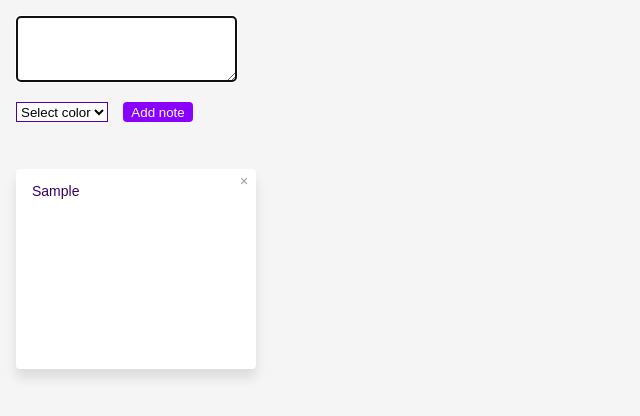
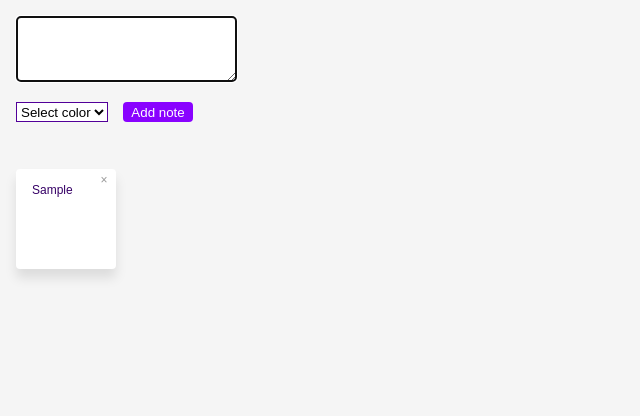
Before and after one commit to biiit/notes-keeper, a website: page src/frontend/index.html in a window 1280 px wide. Both pictures are taken after typing "Sample" into the empty fields and a click on the button "Add note". Shown: the whole page, without its empty margins (0-640 px from the left). Drawn offline with Linux system fonts and the light colour scheme.

Commit message:
adjusted styling

```diff
--- a/src/frontend/index.html
+++ b/src/frontend/index.html
@@ -13,7 +13,7 @@
     <div id="info"></div>
     <div id="notesKeeper" style="display:none;">
         <form>
-            <textarea name="formNoteText" id="formNoteText" cols="25" rows="4" maxlength="300"></textarea>
+            <textarea name="formNoteText" id="formNoteText" cols="25" rows="4" maxlength="150"></textarea>
             <select name="formColor" id="formColor">
                 <option value="none">Select color</option>
                 <option value="red">Red</option>
--- a/src/frontend/style.css
+++ b/src/frontend/style.css
@@ -59,9 +59,10 @@ form button {
 }
 
 .note {
-  width: 24rem;
-  height: 20rem;
-  font-size: 1.4rem;
+  width: 100px;
+  height: 100px;
+  font-size: 12px;
+  font-family: Arial;
   background: #fff;
   border-radius: 0.4rem;
   padding: 1.2rem 1.6rem;
```
